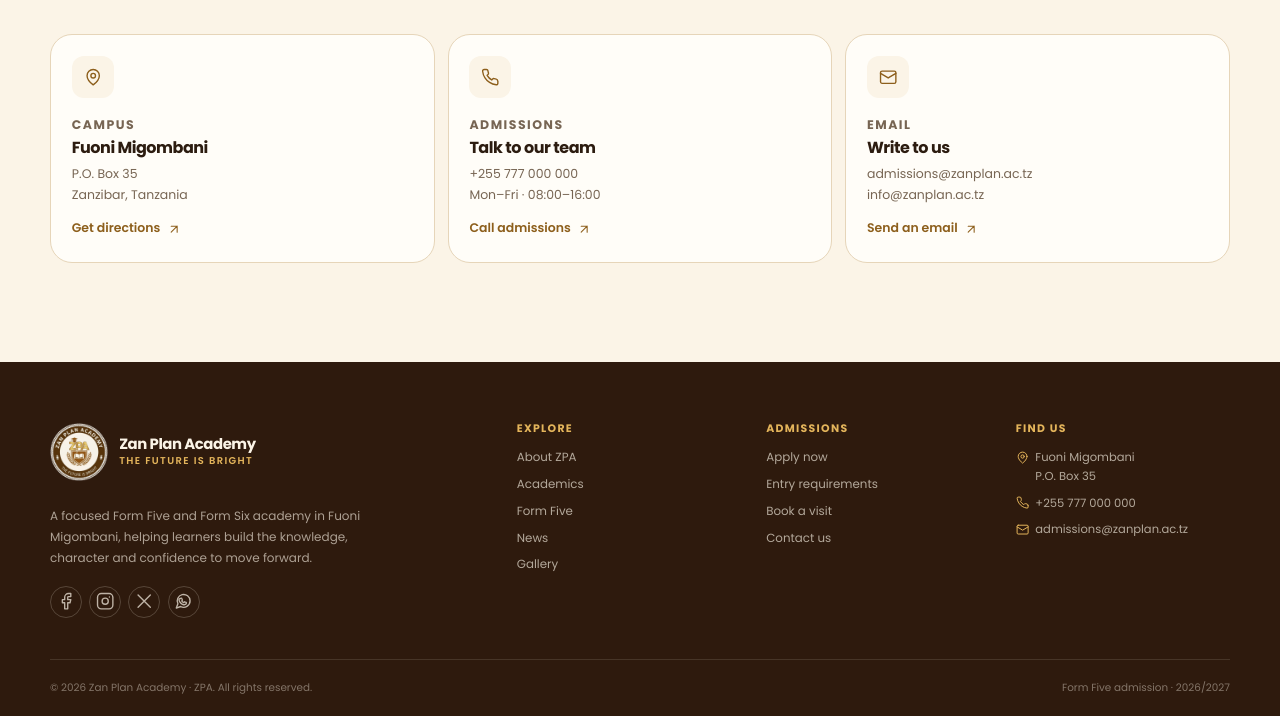
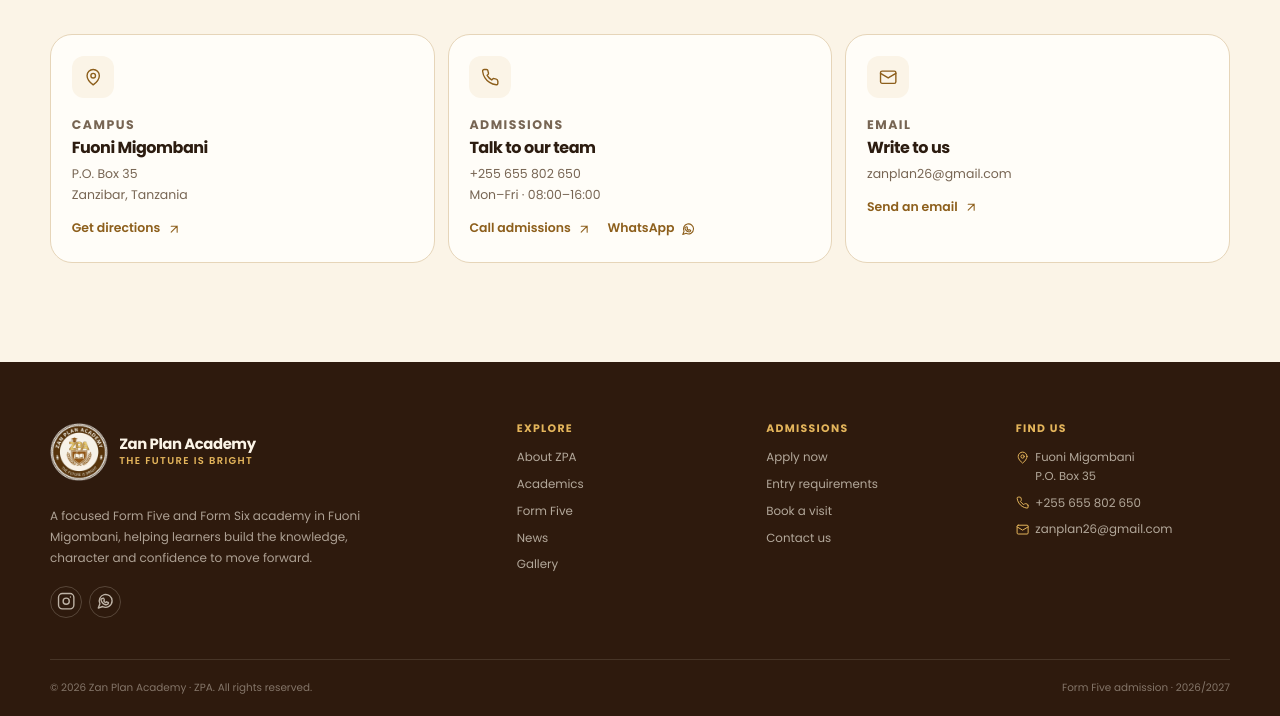
Before and after one commit to ahmed-git1212/zan_plan_academy, a plain HTML site: page index.html in a window 1280 px wide. Shown: the part 7063-7779 px from the top of the page. Drawn offline with Linux system fonts and the light colour scheme.

Commit message:
Add the academy's real phone, WhatsApp, Instagram and email
- Contact card: +255 655 802 650 with call and WhatsApp actions, plus zanplan26@gmail.com
- Footer: phone and email are now tappable links
- Social links point to the official Instagram profile and WhatsApp chat
- Admission enquiry emails go to zanplan26@gmail.com
- Update README contact details

```diff
--- a/assets/app.js
+++ b/assets/app.js
@@ -346,7 +346,7 @@
      -------------------------------------------------------------------------- */
   const enquiryForm = $('#enquiry-form');
   const enquiryNote = $('#enquiry-note');
-  const ADMISSIONS_EMAIL = 'admissions@zanplan.ac.tz';
+  const ADMISSIONS_EMAIL = 'zanplan26@gmail.com';
 
   enquiryForm?.addEventListener('submit', (event) => {
     event.preventDefault();
--- a/assets/styles.css
+++ b/assets/styles.css
@@ -491,6 +491,10 @@ p { margin-bottom: 0; }
 .contact-card h3 { margin-bottom: 0.4rem; font-size: 1rem; }
 .contact-card p { color: var(--muted); font-size: 0.78rem; line-height: 1.7; }
 .contact-card .text-button { margin-top: 0.8rem; }
+.contact-card p a { color: inherit; }
+.contact-card p a:hover { color: var(--gold-deep); }
+.contact-actions { display: flex; flex-wrap: wrap; gap: 0.35rem 1rem; margin-top: 0.8rem; }
+.contact-actions .text-button { margin-top: 0; }
 
 /* Footer */
 .site-footer { background: var(--brown-deep); color: rgba(251, 244, 231, 0.7); }
--- a/index.html
+++ b/index.html
@@ -554,15 +554,18 @@
             <span class="contact-icon"><svg class="icon" aria-hidden="true"><use href="#i-phone"></use></svg></span>
             <p class="contact-label">Admissions</p>
             <h3>Talk to our team</h3>
-            <p>+255 777 000 000<br>Mon–Fri · 08:00–16:00</p>
-            <a class="text-button" href="tel:+255777000000">Call admissions <svg class="icon" aria-hidden="true"><use href="#i-arrow-up-right"></use></svg></a>
+            <p><a href="tel:+255655802650">+255 655 802 650</a><br>Mon–Fri · 08:00–16:00</p>
+            <div class="contact-actions">
+              <a class="text-button" href="tel:+255655802650">Call admissions <svg class="icon" aria-hidden="true"><use href="#i-arrow-up-right"></use></svg></a>
+              <a class="text-button" href="https://wa.me/255655802650?text=Hello%20Zan%20Plan%20Academy%2C%20I%20would%20like%20to%20ask%20about%20Form%20Five%20admission." target="_blank" rel="noopener">WhatsApp <svg class="icon" aria-hidden="true"><use href="#i-whatsapp"></use></svg></a>
+            </div>
           </article>
           <article class="contact-card reveal">
             <span class="contact-icon"><svg class="icon" aria-hidden="true"><use href="#i-mail"></use></svg></span>
             <p class="contact-label">Email</p>
             <h3>Write to us</h3>
-            <p>admissions@zanplan.ac.tz<br>info@zanplan.ac.tz</p>
-            <a class="text-button" href="mailto:admissions@zanplan.ac.tz">Send an email <svg class="icon" aria-hidden="true"><use href="#i-arrow-up-right"></use></svg></a>
+            <p><a href="mailto:zanplan26@gmail.com">zanplan26@gmail.com</a></p>
+            <a class="text-button" href="mailto:zanplan26@gmail.com">Send an email <svg class="icon" aria-hidden="true"><use href="#i-arrow-up-right"></use></svg></a>
           </article>
         </div>
       </div>
@@ -577,11 +580,9 @@
           <span class="brand-copy"><strong>Zan Plan Academy</strong><span>The future is bright</span></span>
         </a>
         <p>A focused Form Five and Form Six academy in Fuoni Migombani, helping learners build the knowledge, character and confidence to move forward.</p>
-        <div class="social-links" aria-label="Social media placeholder links">
-          <a href="#" aria-label="ZPA on Facebook — link placeholder"><svg class="icon" aria-hidden="true"><use href="#i-facebook"></use></svg></a>
-          <a href="#" aria-label="ZPA on Instagram — link placeholder"><svg class="icon" aria-hidden="true"><use href="#i-instagram"></use></svg></a>
-          <a href="#" aria-label="ZPA on X — link placeholder"><svg class="icon" aria-hidden="true"><use href="#i-x"></use></svg></a>
-          <a href="#" aria-label="ZPA on WhatsApp — link placeholder"><svg class="icon" aria-hidden="true"><use href="#i-whatsapp"></use></svg></a>
+        <div class="social-links" aria-label="Zan Plan Academy social media">
+          <a href="https://www.instagram.com/zan_plan_academy/" target="_blank" rel="noopener" aria-label="Zan Plan Academy on Instagram"><svg class="icon" aria-hidden="true"><use href="#i-instagram"></use></svg></a>
+          <a href="https://wa.me/255655802650?text=Hello%20Zan%20Plan%20Academy%2C%20I%20would%20like%20to%20ask%20about%20Form%20Five%20admission." target="_blank" rel="noopener" aria-label="Chat with Zan Plan Academy on WhatsApp"><svg class="icon" aria-hidden="true"><use href="#i-whatsapp"></use></svg></a>
         </div>
       </div>
       <div class="footer-column">
@@ -602,8 +603,8 @@
       <div class="footer-column footer-contact">
         <h2>Find us</h2>
         <p><svg class="icon" aria-hidden="true"><use href="#i-map-pin"></use></svg> Fuoni Migombani<br>P.O. Box 35</p>
-        <p><svg class="icon" aria-hidden="true"><use href="#i-phone"></use></svg> +255 777 000 000</p>
-        <p><svg class="icon" aria-hidden="true"><use href="#i-mail"></use></svg> admissions@zanplan.ac.tz</p>
+        <p><svg class="icon" aria-hidden="true"><use href="#i-phone"></use></svg> <a href="tel:+255655802650">+255 655 802 650</a></p>
+        <p><svg class="icon" aria-hidden="true"><use href="#i-mail"></use></svg> <a href="mailto:zanplan26@gmail.com">zanplan26@gmail.com</a></p>
       </div>
     </div>
     <div class="container footer-bottom">
```
Also changed, not shown: 1 other file.
